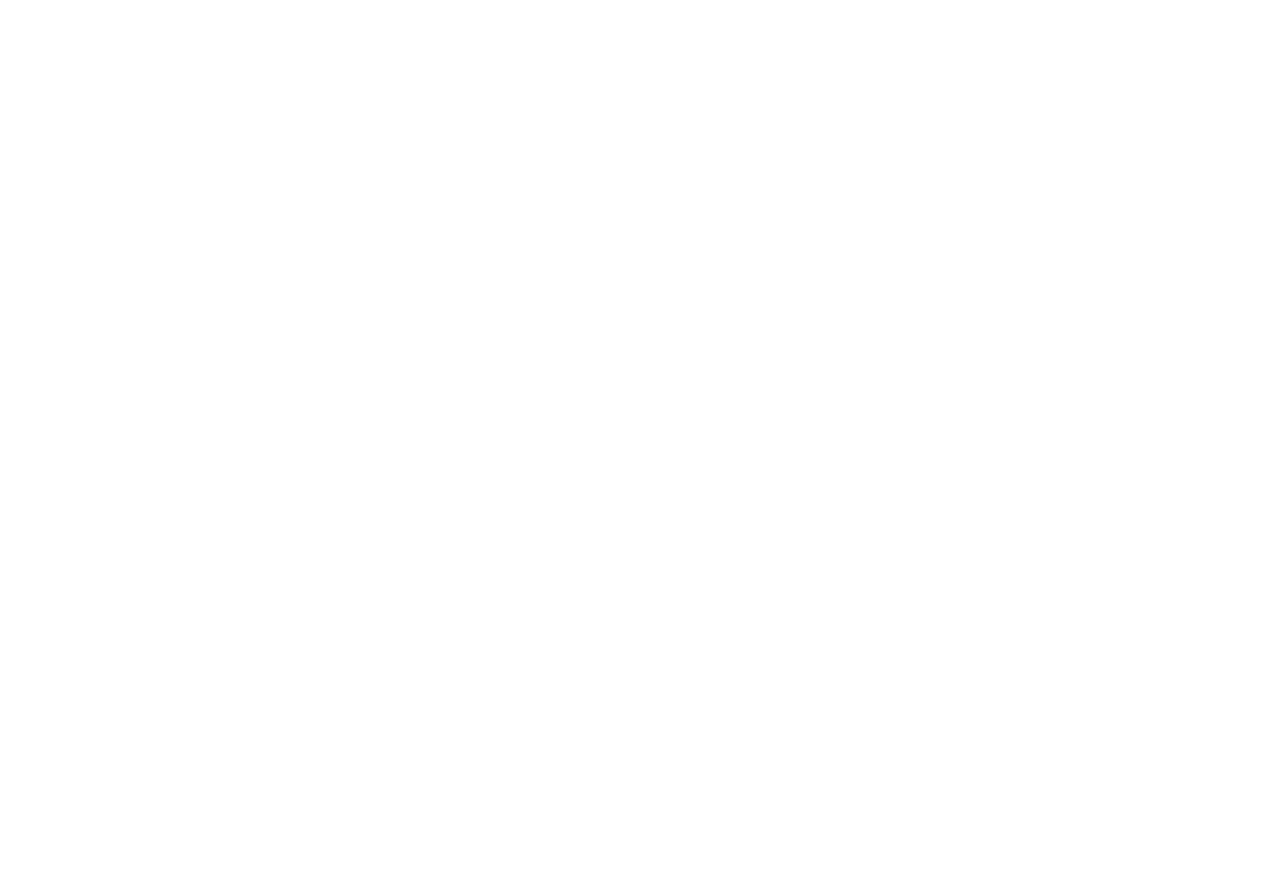
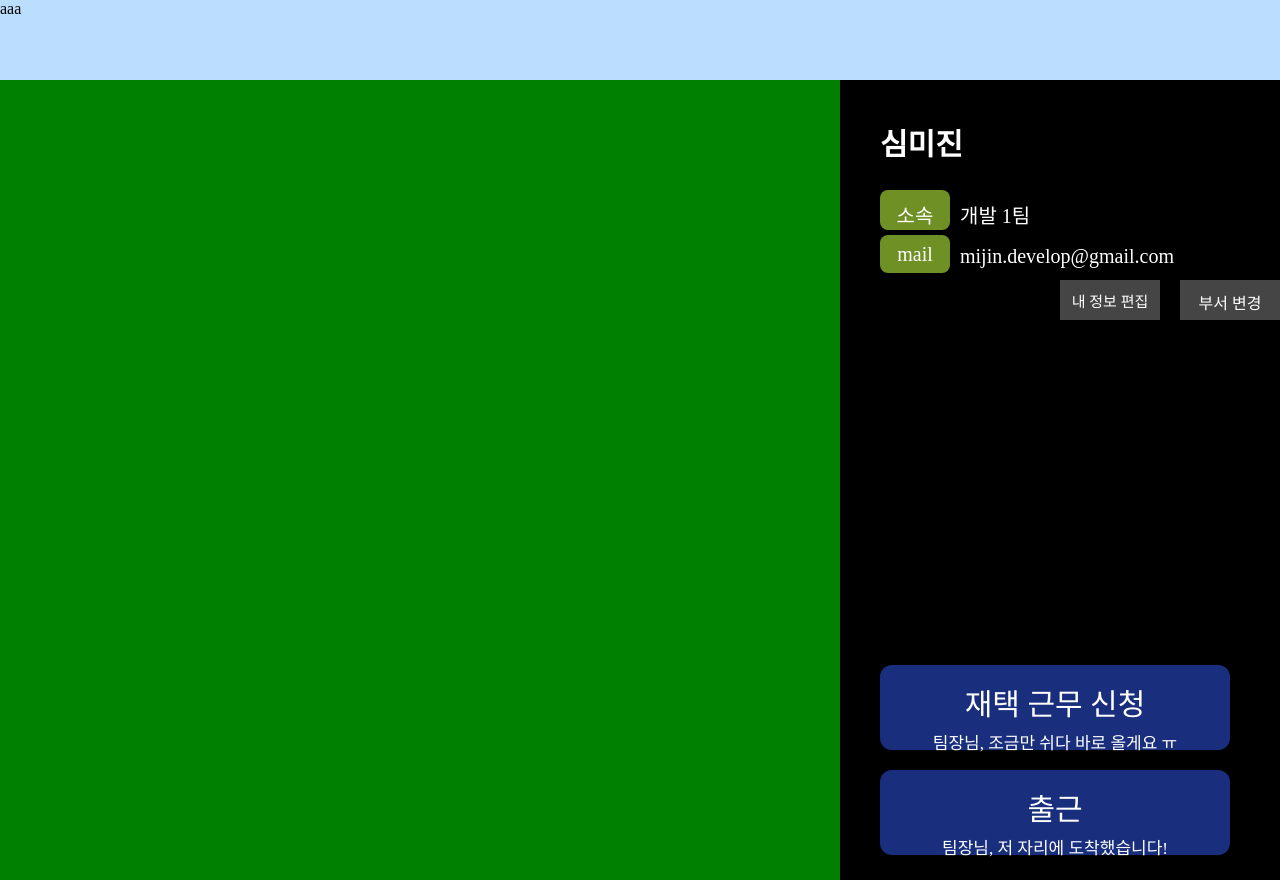
Before and after one commit to Kosa-MIDAS-team11/kosa-midas, a React (Create React App) app: page /mypage in a window 1280 px wide. Before the commit this address had no page. Before the commit the page ends 800 px from the top, so only its background shows below. Built offline with nearby package versions, Linux system fonts and the light colour scheme.

Commit message:
UPDATE : 내 정보, 재택 근무 신청 및 출근 레이아웃 완성

```diff
--- a/src/App.js
+++ b/src/App.js
@@ -1,11 +1,13 @@
 import { Routes, Route } from "react-router-dom";
 import HomePage from "./pages/HomePage";
+import MyPage from "./pages/MyPage";
 
 export default function App() {
   return (
     <>
       <Routes>
         <Route path="/" element={<HomePage />} />
+        <Route path="/mypage" element={<MyPage />} />
       </Routes>
     </>
   );
--- a/src/components/commmon/Header.style.js
+++ b/src/components/commmon/Header.style.js
@@ -3,5 +3,5 @@
 export const HeaderContainer = styled.div`
   width: 100%;
   height: 80px;
-  background-color: red;
+  background-color: #bbdeff;
 `;
--- a/src/components/home/Home.jsx
+++ b/src/components/home/Home.jsx
@@ -7,16 +7,13 @@
   AnalysisContainer,
 } from "./Home.style";
 import MemberListItem from "../commmon/MemberListItem";
-import MyTimeAnalysis from "../analysis/MyTimeAnalysis";
 
 const Home = () => {
   return (
     <>
       <Header />
       <HomeContainer>
-        <AnalysisContainer>
-          <MyTimeAnalysis />
-        </AnalysisContainer>
+        <AnalysisContainer></AnalysisContainer>
         <MemberListContainer>
           <MemberList>
             <MemberListItem></MemberListItem>
--- /dev/null
+++ b/src/components/my/My.jsx
@@ -0,0 +1,64 @@
+import React from "react";
+import Header from "../commmon/Header";
+import {
+  MemberWrap,
+  MemberAnalysis,
+  MemberInfoContainer,
+  MemberNameWrap,
+  MemberName,
+  MemberInnerWrap,
+  MemberTeamWrap,
+  MemberTeam,
+  TeamName,
+  MemberMailWrap,
+  MemberMail,
+  MailAddress,
+  MemberBtnWrap,
+  InfoChange,
+  TeamChange,
+  OfficeStatusWrap,
+  WorkAtHome,
+  WorkAtOffice,
+} from "./My.style";
+
+const My = () => {
+  return (
+    <>
+      <Header />
+      <MemberWrap>
+        <MemberAnalysis></MemberAnalysis>
+        <MemberInfoContainer>
+          <MemberNameWrap>
+            <MemberName>심미진</MemberName>
+          </MemberNameWrap>
+          <MemberInnerWrap>
+            <MemberTeamWrap>
+              <MemberTeam>소속</MemberTeam>
+              <TeamName>개발 1팀</TeamName>
+            </MemberTeamWrap>
+            <MemberMailWrap>
+              <MemberMail>mail</MemberMail>
+              <MailAddress>mijin.develop@gmail.com</MailAddress>
+            </MemberMailWrap>
+          </MemberInnerWrap>
+          <MemberBtnWrap>
+            <InfoChange>내 정보 편집</InfoChange>
+            <TeamChange>부서 변경</TeamChange>
+          </MemberBtnWrap>
+          <OfficeStatusWrap>
+            <WorkAtHome>
+              재택 근무 신청
+              <p>팀장님, 조금만 쉬다 바로 올게요 ㅠ</p>
+            </WorkAtHome>
+            <WorkAtOffice>
+              출근
+              <p>팀장님, 저 자리에 도착했습니다!</p>
+            </WorkAtOffice>
+          </OfficeStatusWrap>
+        </MemberInfoContainer>
+      </MemberWrap>
+    </>
+  );
+};
+
+export default My;
--- /dev/null
+++ b/src/components/my/My.style.js
@@ -0,0 +1,175 @@
+import styled from "styled-components";
+
+export const MemberWrap = styled.div`
+  display: flex;
+  /* background-color: #000; */
+`;
+
+export const MemberAnalysis = styled.div`
+  width: 1000px;
+  height: 800px;
+  background-color: green;
+`;
+
+export const MemberInfoContainer = styled.div`
+  width: 450px;
+  height: 800px;
+  background-color: #000;
+`;
+
+export const MemberNameWrap = styled.div`
+  width: 100%;
+  height: 50px;
+  /* background-color: #000; */
+`;
+
+export const MemberName = styled.div`
+  margin-top: 30px;
+  /* text-align: center; */
+  width: 30%;
+  height: 30px;
+  /* background-color: gold; */
+  padding-top: 10px;
+  margin-left: 40px;
+  font-size: 30px;
+  font-weight: 700;
+  color: white;
+`;
+
+export const MemberInnerWrap = styled.div`
+  margin-top: 30px;
+  width: 100%;
+  height: 90px;
+  /* background-color: royalblue; */
+`;
+
+export const MemberTeamWrap = styled.div`
+  display: flex;
+  width: 100%;
+  height: 50%;
+  /* background-color: blueviolet; */
+`;
+
+export const MemberTeam = styled.div`
+  width: 70px;
+  height: 30px;
+  margin-left: 40px;
+  padding-top: 10px;
+  background-color: #6e9024;
+  border-radius: 8px;
+  color: white;
+  font-size: 20px;
+  text-align: center;
+`;
+
+export const TeamName = styled.div`
+  width: 200px;
+  height: 30px;
+  margin-left: 10px;
+  padding-top: 10px;
+  color: #fff;
+  font-size: 20px;
+  /* background-color: chartreuse; */
+`;
+
+export const MemberMailWrap = styled.div`
+  display: flex;
+  width: 400px;
+  height: 50%;
+  margin-left: 40px;
+  /* background-color: beige; */
+`;
+
+export const MemberMail = styled.div`
+  width: 70px;
+  height: 30px;
+  background-color: #6e9024;
+  padding-top: 8px;
+  border-radius: 8px;
+  color: white;
+  font-size: 20px;
+  text-align: center;
+`;
+
+export const MailAddress = styled.div`
+  width: 200px;
+  height: 30px;
+  margin-left: 10px;
+  padding-top: 10px;
+  font-size: 20px;
+  /* background-color: darksalmon; */
+  color: #fff;
+`;
+
+export const MemberBtnWrap = styled.div`
+  display: flex;
+  /* margin-top: 400px; */
+  /* margin-left: 60px; */
+  justify-content: flex-end;
+  /* padding-top: 50px; */
+  /* margin-top: 20px; */
+  width: 100%;
+  height: 55px;
+  /* background-color: coral; */
+`;
+
+export const InfoChange = styled.div`
+  width: 100px;
+  height: 30px;
+  padding-top: 10px;
+  background-color: #454545;
+  font-size: 15px;
+  color: #fff;
+  text-align: center;
+`;
+
+export const TeamChange = styled.div`
+  width: 100px;
+  height: 30px;
+  padding-top: 10px;
+  margin-left: 20px;
+  color: #fff;
+  background-color: #454545;
+  text-align: center;
+`;
+
+export const OfficeStatusWrap = styled.div`
+  margin-top: 330px;
+  width: 350px;
+  height: 200px;
+  margin-left: 40px;
+  /* background-color: cornsilk; */
+`;
+
+export const WorkAtHome = styled.div`
+  width: 100%;
+  height: 70px;
+  padding-top: 15px;
+  background-color: #192f7e;
+  border-radius: 12px;
+  color: white;
+  font-size: 30px;
+  text-align: center;
+  p {
+    padding-top: 5px;
+    color: white;
+    font-size: 17px;
+  }
+`;
+
+export const WorkAtOffice = styled.div`
+  margin-top: 20px;
+  width: 100%;
+  height: 70px;
+  padding-top: 15px;
+  background-color: #192f7e;
+  border-radius: 12px;
+  color: white;
+  font-size: 30px;
+  text-align: center;
+  p {
+    padding-top: 5px;
+    color: white;
+    font-size: 17px;
+  }
+`;
--- /dev/null
+++ b/src/pages/MyPage.js
@@ -0,0 +1,12 @@
+import React from "react";
+import My from "../components/my/My";
+
+const MyPage = () => {
+  return (
+    <>
+      <My />
+    </>
+  );
+};
+
+export default MyPage;
```
